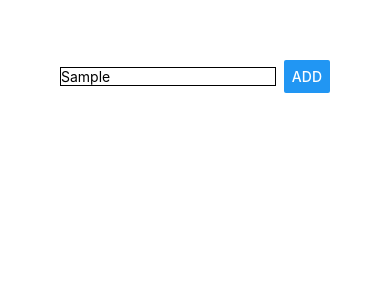
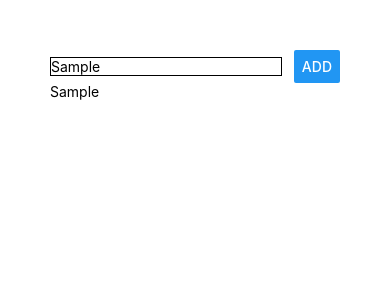
Before and after one commit to onTheDL/rn-refresh, a React Native app: screen / in a window 390 px wide. Both pictures are taken after typing "Sample" into the empty fields and a click on the button "ADD". Shown: the top 300 px of the page. Built offline with nearby package versions, Linux system fonts and the light colour scheme.

Commit message:
Add basic goals list

```diff
--- a/App.js
+++ b/App.js
@@ -3,36 +3,51 @@ import React, { useState } from "react";
 import { StyleSheet, Text, View, Button, TextInput } from "react-native";
 
 export default function App() {
+  const [goal, setGoal] = useState("");
+  const [courseGoals, setCourseGoals] = useState([])
+
+  const addGoalHandler = () => {
+    setCourseGoals(prevGoals => [...prevGoals, goal], console.log(courseGoals))
+
+  }
+
   return (
-    <View style={{ padding: 60 }}>
-      <View style={styles.flexRow}>
+    <View style={styles.container}>
+      <View style={styles.inputContainer}>
         <TextInput
           placeholder="Course Goal"
-          style={{
-            borderColor: "black",
-            borderWidth: 1,
-            width: '80%',
-
-          }}
+          style={styles.input}
+          onChangeText={(input) => setGoal(input)}
+          value={goal}
         />
 
-        <Button title="ADD" />
+        <Button title="ADD" onPress={addGoalHandler} />
       </View>
-      <View />
+      <View>
+
+          {courseGoals.map(courseGoal => (
+            <Text key={courseGoal}>{courseGoal}</Text>
+          ))}
+
+
+      </View>
+
     </View>
   );
 }
 
 const styles = StyleSheet.create({
   container: {
-    flex: 1,
-    backgroundColor: "#fff",
+    padding: 50,
+  },
+  inputContainer: {
+    flexDirection: "row",
     alignItems: "center",
-    justifyContent: "center",
+    justifyContent: "space-between",
   },
-  flexRow: {
-    flexDirection: 'row',
-    alignItems: 'center',
-    justifyContent: 'space-between'
+  input: {
+    borderColor: "black",
+    borderWidth: 1,
+    width: "80%",
   },
 });
```
